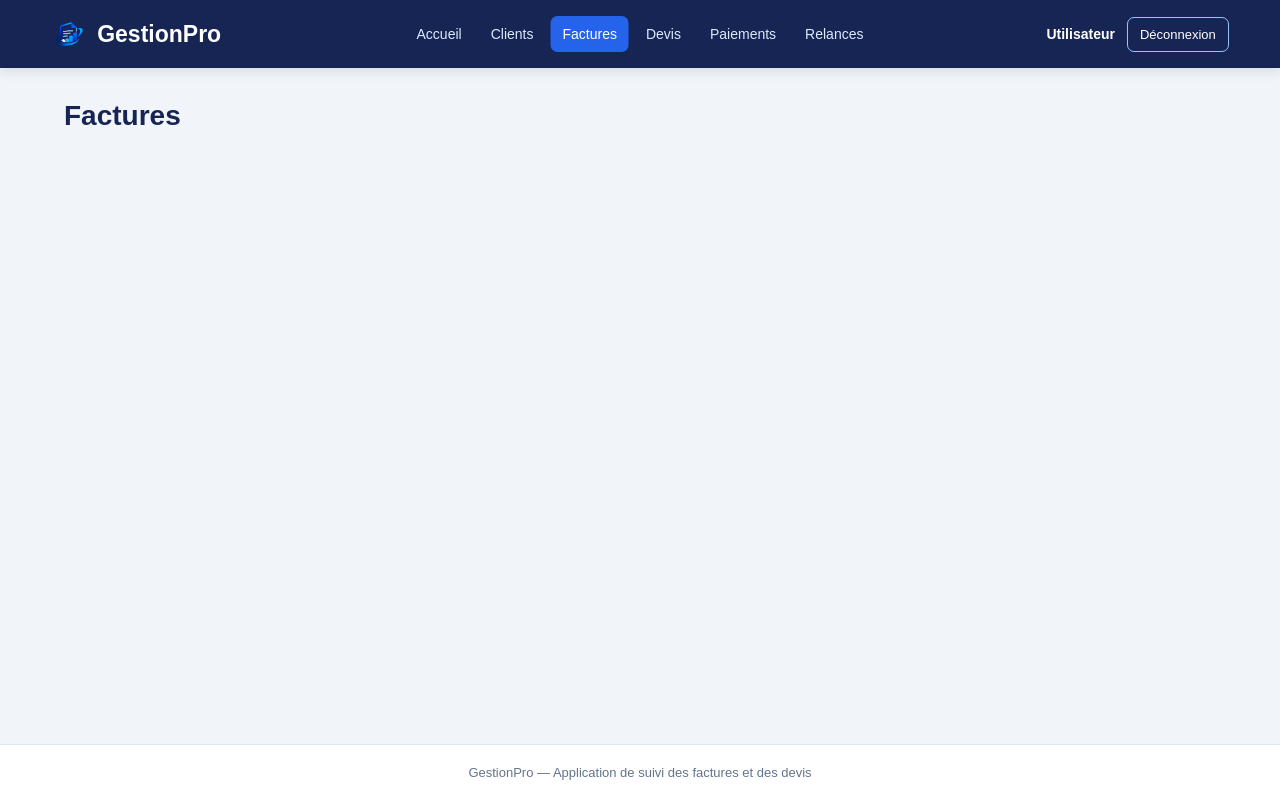
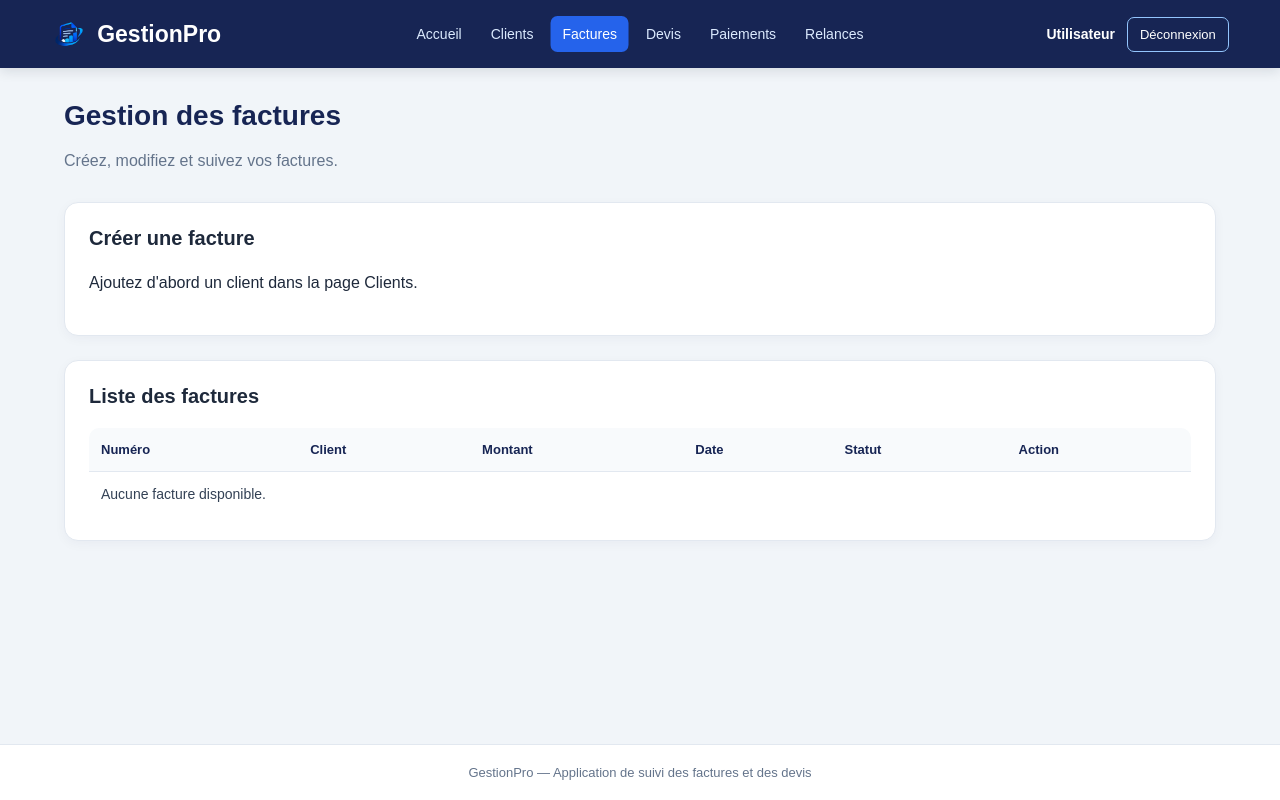
Before and after one commit to ILYASX1/GestionPro, a React (Create React App) app in the folder frontend/: page / in a window 1280 px wide. Both pictures are taken after a click on the button "Factures". Built offline with nearby package versions, Linux system fonts and the light colour scheme.

Commit message:
add invoice management

```diff
--- a/frontend/src/App.css
+++ b/frontend/src/App.css
@@ -34,12 +34,8 @@
 }
 
 @keyframes App-logo-spin {
-  from {
-    transform: rotate(0deg);
-  }
-  to {
-    transform: rotate(360deg);
-  }
+  from { transform: rotate(0deg); }
+  to { transform: rotate(360deg); }
 }
 
 /* =========================================
@@ -417,7 +413,29 @@ tbody tr:last-child td {
    10. ACTIONS DES FACTURES
 ========================================= */
 
-/* À ajouter lors du développement des factures */
+.actions-facture {
+  display: flex;
+  align-items: center;
+  flex-wrap: wrap;
+  gap: 8px;
+  min-width: 0;
+}
+
+.actions-facture .bouton {
+  flex-shrink: 0;
+  margin: 0;
+  border-radius: 7px;
+  white-space: nowrap;
+}
+
+.actions-facture .bouton-danger {
+  background: #dc2626;
+  color: #ffffff;
+}
+
+.actions-facture .bouton-danger:hover {
+  background: #b91c1c;
+}
 
 /* =========================================
    11. BADGES DE STATUT
--- a/frontend/src/App.js
+++ b/frontend/src/App.js
@@ -3,11 +3,13 @@ import { useState } from "react";
 import Menu from "./components/Menu";
 import Accueil from "./pages/Accueil";
 import Clients from "./pages/Clients";
+import Factures from "./pages/Factures";
 
 import {
   clientsInitiaux,
   facturesInitiales,
   devisInitiaux,
+  paiementsInitiaux,
 } from "./data/data";
 
 import "./App.css";
@@ -16,8 +18,9 @@ function App() {
   const [pageActive, setPageActive] = useState("Accueil");
 
   const [clients, setClients] = useState(clientsInitiaux);
-  const [factures] = useState(facturesInitiales);
+  const [factures, setFactures] = useState(facturesInitiales);
   const [devis] = useState(devisInitiaux);
+  const [paiements] = useState(paiementsInitiaux);
 
   // Temporary user for testing the navigation menu
   const utilisateurDemo = {
@@ -33,11 +36,9 @@ function App() {
   }
 
   function supprimerClient(id) {
-    const clientUtilise = factures.some(
-      (facture) => facture.clientId === id
-    ) || devis.some(
-      (item) => item.clientId === id
-    );
+    const clientUtilise =
+      factures.some((facture) => facture.clientId === id) ||
+      devis.some((item) => item.clientId === id);
 
     if (clientUtilise) {
       alert(
@@ -59,6 +60,55 @@ function App() {
     );
   }
 
+  function ajouterFacture(facture) {
+    setFactures((anciennesFactures) => [...anciennesFactures, facture]);
+  }
+
+  function changerStatutFacture(id, nouveauStatut) {
+    setFactures((anciennesFactures) =>
+      anciennesFactures.map((facture) =>
+        facture.id === id ? { ...facture, statut: nouveauStatut } : facture
+      )
+    );
+  }
+
+  function modifierFacture(id, donnees) {
+    setFactures((anciennesFactures) =>
+      anciennesFactures.map((facture) =>
+        facture.id === id
+          ? { ...facture, ...donnees }
+          : facture
+      )
+    );
+  }
+
+  function supprimerFacture(id) {
+    const facture = factures.find((f) => f.id === id);
+
+    if (!facture) {
+      return;
+    }
+
+    if (paiements.some((p) => p.factureId === id)) {
+      alert(
+        "Impossible de supprimer cette facture : elle possède un paiement associé."
+      );
+      return;
+    }
+
+    const confirmation = window.confirm(
+      `Voulez-vous vraiment supprimer la facture ${facture.numero} ?`
+    );
+
+    if (!confirmation) {
+      return;
+    }
+
+    setFactures((anciennesFactures) =>
+      anciennesFactures.filter((f) => f.id !== id)
+    );
+  }
+
   function afficherPage() {
     switch (pageActive) {
       case "Accueil":
@@ -76,6 +126,18 @@ function App() {
             clients={clients}
             ajouterClient={ajouterClient}
             supprimerClient={supprimerClient}
+          />
+        );
+
+      case "Factures":
+        return (
+          <Factures
+            factures={factures}
+            clients={clients}
+            ajouterFacture={ajouterFacture}
+            changerStatutFacture={changerStatutFacture}
+            modifierFacture={modifierFacture}
+            supprimerFacture={supprimerFacture}
           />
         );
 
--- /dev/null
+++ b/frontend/src/pages/Factures.js
@@ -0,0 +1,224 @@
+
+import { useState } from "react";
+
+function Factures({
+  factures,
+  clients,
+  ajouterFacture,
+  changerStatutFacture,
+  modifierFacture,
+  supprimerFacture,
+}) {
+  const [clientId, setClientId] = useState("");
+  const [montant, setMontant] = useState("");
+  const [date, setDate] = useState(new Date().toISOString().slice(0, 10));
+  const [factureEnCours, setFactureEnCours] = useState(null);
+
+  function reinitialiserFormulaire() {
+    setClientId("");
+    setMontant("");
+    setDate(new Date().toISOString().slice(0, 10));
+    setFactureEnCours(null);
+  }
+
+  function gererAjout(e) {
+    e.preventDefault();
+
+    if (!clientId || Number(montant) <= 0 || !date) {
+      alert("Veuillez choisir un client, un montant valide et une date.");
+      return;
+    }
+
+    const donnees = {
+      clientId: Number(clientId),
+      montant: Number(montant),
+      date,
+    };
+
+    if (factureEnCours) {
+      modifierFacture(factureEnCours.id, donnees);
+    } else {
+      ajouterFacture({
+        id: Date.now(),
+        numero: `FAC-${Date.now().toString().slice(-6)}`,
+        ...donnees,
+        statut: "En attente",
+      });
+    }
+
+    reinitialiserFormulaire();
+  }
+
+  function commencerModification(facture) {
+    if (facture.statut === "Payée") {
+      alert(
+        "Pour protéger les données de paiement, seules les factures en attente peuvent être modifiées."
+      );
+      return;
+    }
+
+    setFactureEnCours(facture);
+    setClientId(String(facture.clientId));
+    setMontant(String(facture.montant));
+    setDate(facture.date);
+  }
+
+  function nomClient(id) {
+    const client = clients.find((c) => c.id === id);
+    return client ? client.nom : "Client inconnu";
+  }
+
+  return (
+    <section>
+      <h1>Gestion des factures</h1>
+      <p className="sous-titre">
+        Créez, modifiez et suivez vos factures.
+      </p>
+
+      <div className="carte">
+        <h2>
+          {factureEnCours ? "Modifier une facture" : "Créer une facture"}
+        </h2>
+
+        {clients.length === 0 ? (
+          <p>Ajoutez d'abord un client dans la page Clients.</p>
+        ) : (
+          <form onSubmit={gererAjout} className="formulaire">
+            <select
+              value={clientId}
+              onChange={(e) => setClientId(e.target.value)}
+              required
+            >
+              <option value="">Choisir un client</option>
+              {clients.map((client) => (
+                <option key={client.id} value={client.id}>
+                  {client.nom}
+                </option>
+              ))}
+            </select>
+
+            <input
+              type="number"
+              min="0.01"
+              step="0.01"
+              placeholder="Montant en DH"
+              value={montant}
+              onChange={(e) => setMontant(e.target.value)}
+              required
+            />
+
+            <input
+              type="date"
+              value={date}
+              onChange={(e) => setDate(e.target.value)}
+              required
+            />
+
+            <button className="bouton" type="submit">
+              {factureEnCours
+                ? "Enregistrer les modifications"
+                : "Créer la facture"}
+            </button>
+
+            {factureEnCours && (
+              <button
+                className="bouton petit"
+                type="button"
+                onClick={reinitialiserFormulaire}
+              >
+                Annuler
+              </button>
+            )}
+          </form>
+        )}
+      </div>
+
+      <div className="carte">
+        <h2>Liste des factures</h2>
+
+        <div className="table-responsive">
+          <table>
+            <thead>
+              <tr>
+                <th>Numéro</th>
+                <th>Client</th>
+                <th>Montant</th>
+                <th>Date</th>
+                <th>Statut</th>
+                <th>Action</th>
+              </tr>
+            </thead>
+
+            <tbody>
+              {factures.map((facture) => (
+                <tr key={facture.id}>
+                  <td>{facture.numero}</td>
+                  <td>{nomClient(facture.clientId)}</td>
+                  <td>{facture.montant} DH</td>
+                  <td>{facture.date}</td>
+
+                  <td>
+                    <span
+                      className={
+                        facture.statut === "Payée"
+                          ? "badge payee"
+                          : "badge attente"
+                      }
+                    >
+                      {facture.statut}
+                    </span>
+                  </td>
+
+                  <td>
+                    <div className="actions-facture">
+                      <button
+                        type="button"
+                        className="bouton petit"
+                        onClick={() => commencerModification(facture)}
+                      >
+                        Modifier
+                      </button>
+
+                      <button
+                        type="button"
+                        className="bouton petit bouton-danger"
+                        onClick={() => supprimerFacture(facture.id)}
+                      >
+                        Supprimer
+                      </button>
+
+                      <button
+                        type="button"
+                        className="bouton petit"
+                        onClick={() =>
+                          changerStatutFacture(
+                            facture.id,
+                            facture.statut === "Payée"
+                              ? "En attente"
+                              : "Payée"
+                          )
+                        }
+                      >
+                        {facture.statut === "Payée"
+                          ? "Remettre en attente"
+                          : "Marquer payée"}
+                      </button>
+                    </div>
+                  </td>
+                </tr>
+              ))}
+
+              {factures.length === 0 && (
+                <tr>
+                  <td colSpan="6">Aucune facture disponible.</td>
+                </tr>
+              )}
+            </tbody>
+          </table>
+        </div>
+      </div>
+    </section>
+  );
+}
+
+export default Factures;
```
